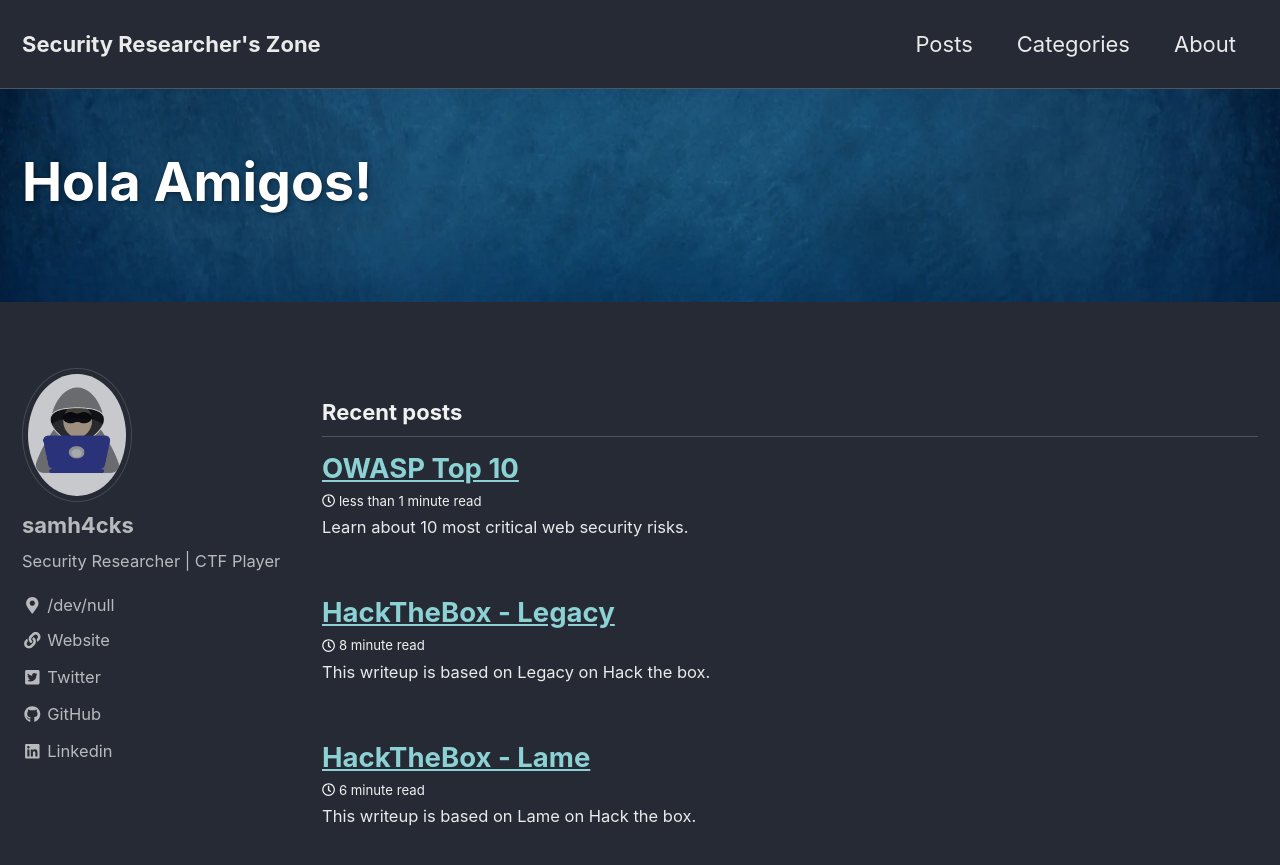
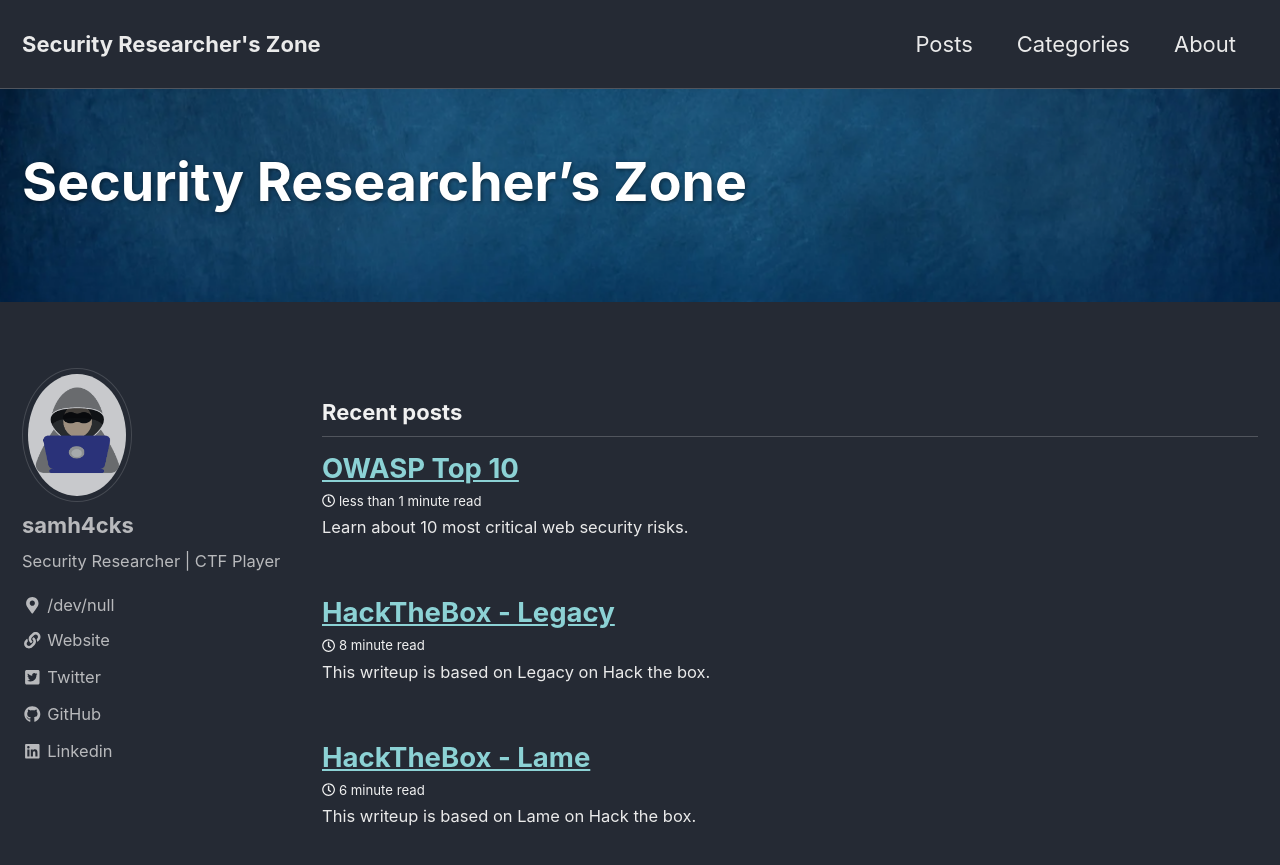
Before and after one commit to samh4cks/samh4cks.github.io, a Jekyll site: the page built from index.html, in a window 1280 px wide and 900 px high. Shown: the top 865 px of the window. Built offline with Jekyll 4.4.1, drawn with Linux system fonts in a browser that asks for light colours; cached includes are drawn as plain includes; the list of posts is cut into pages by our own code.

Commit message:
Updating index.html

```diff
--- a/index.html
+++ b/index.html
@@ -1,7 +1,7 @@
 ---
 layout: home
 author_profile: true
-title: Hola Amigos!
+title: Security Researcher's Zone
 header:
     overlay_image: "/assets/images/home_bg.png"
 ---
```
